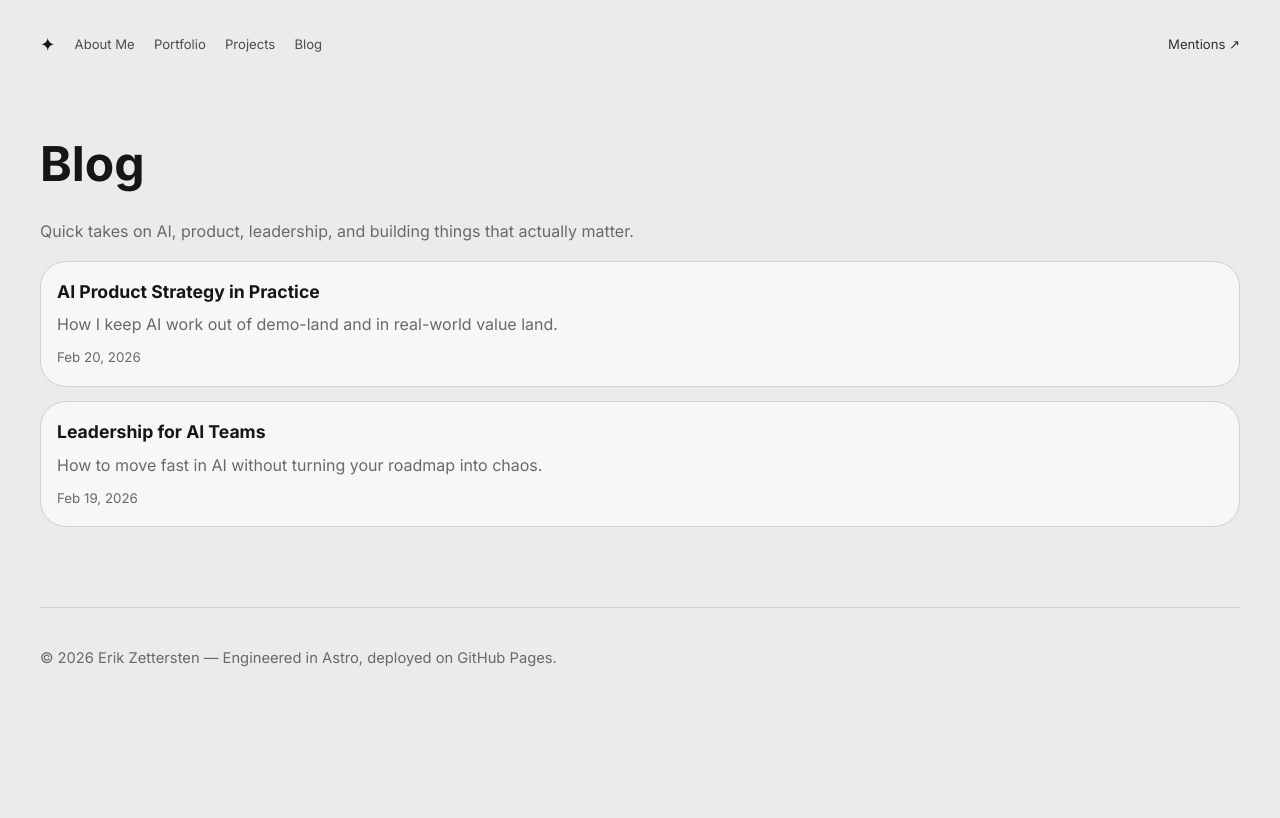
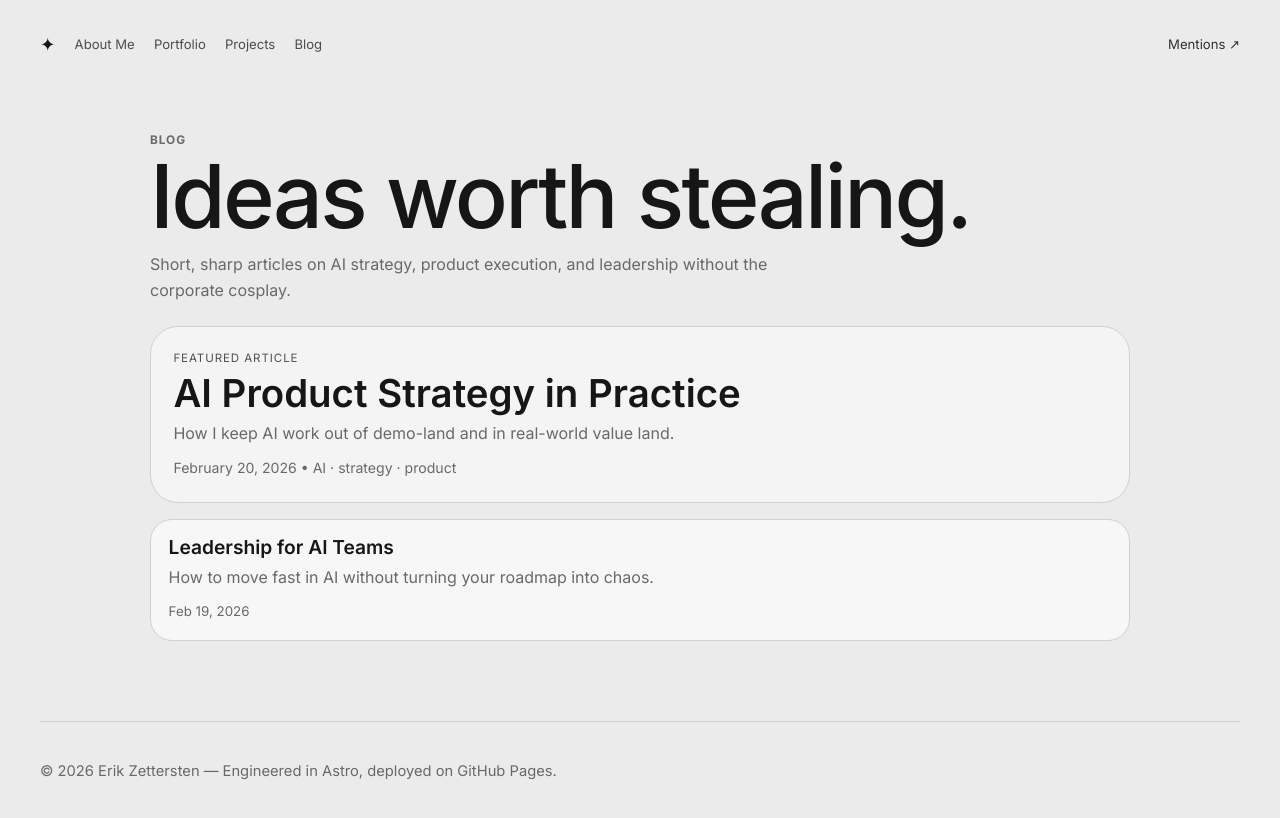
Before and after one commit to Zettersten/zettersten.com, an Astro site: page /blog in a window 1280 px wide. Built offline with nearby package versions, Linux system fonts and the light colour scheme; Astro itself is replaced by a stand-in of ours.

Commit message:
feat: elevate blog into medium-style editorial layout with featured story and improved prose

```diff
--- a/src/pages/blog/[...slug].astro
+++ b/src/pages/blog/[...slug].astro
@@ -15,10 +15,16 @@ const { Content } = await render(post);
 
 <BaseLayout title={`${post.data.title} — Erik Zettersten`} description={post.data.description}>
   <Nav />
-  <main class="container article">
+  <main class="container article-wrap">
     <a href="/blog" class="muted back">← Back to hot takes</a>
-    <h1>{post.data.title}</h1>
-    <p class="muted">{post.data.date.toLocaleDateString('en-US', { month: 'long', day: 'numeric', year: 'numeric' })}</p>
+
+    <header class="article-head">
+      <p class="kicker">Article</p>
+      <h1>{post.data.title}</h1>
+      <p class="sub muted">{post.data.description}</p>
+      <p class="muted date">{post.data.date.toLocaleDateString('en-US', { month: 'long', day: 'numeric', year: 'numeric' })}</p>
+    </header>
+
     <article class="glass prose">
       <Content />
     </article>
@@ -27,11 +33,40 @@ const { Content } = await render(post);
 </BaseLayout>
 
 <style>
-  .article { padding-top: 3rem; max-width: 780px; }
-  .back { font-weight: 600; }
-  h1 { margin: .7rem 0 .2rem; font-size: clamp(1.8rem, 5vw, 2.8rem); line-height: 1.12; }
-  .prose { margin-top: 1rem; padding: 1.2rem; }
-  .prose :global(p) { color: var(--text); }
-  .prose :global(h2), .prose :global(h3) { margin-top: 1.1rem; line-height: 1.25; }
-  .prose :global(code) { background: rgba(255,255,255,.08); padding: .15rem .35rem; border-radius: .35rem; }
+  .article-wrap { padding-top: 3rem; max-width: 860px; }
+  .back { font-size: .9rem; }
+
+  .article-head { margin-top: .75rem; }
+  .kicker { margin: 0; text-transform: uppercase; letter-spacing: .08em; color: #6a6a6a; font-size: .74rem; font-weight: 700; }
+  h1 { margin: .35rem 0 .55rem; font-size: clamp(2rem, 7vw, 4.4rem); line-height: .94; letter-spacing: -.03em; font-weight: 550; }
+  .sub { margin: 0; max-width: 62ch; font-size: 1.06rem; }
+  .date { margin-top: .75rem; font-size: .9rem; }
+
+  .prose {
+    margin-top: 1.1rem;
+    padding: 1.4rem;
+    border-radius: 28px;
+    background: #f5f5f5;
+  }
+  .prose :global(p) { color: #1f1f1f; font-size: 1.08rem; line-height: 1.85; margin: 0 0 1rem; }
+  .prose :global(h2),
+  .prose :global(h3) { margin: 1.2rem 0 .6rem; line-height: 1.15; letter-spacing: -.01em; }
+  .prose :global(h2) { font-size: clamp(1.35rem, 3.5vw, 2rem); }
+  .prose :global(h3) { font-size: clamp(1.1rem, 3vw, 1.5rem); }
+  .prose :global(ul),
+  .prose :global(ol) { margin: 0 0 1.1rem 1.2rem; }
+  .prose :global(li) { margin: .35rem 0; line-height: 1.75; }
+  .prose :global(strong) { font-weight: 650; }
+  .prose :global(code) {
+    background: #ececec;
+    border: 1px solid #dfdfdf;
+    color: #1a1a1a;
+    padding: .12rem .35rem;
+    border-radius: .35rem;
+    font-size: .92em;
+  }
+
+  @media (max-width: 760px) {
+    .prose { padding: 1rem; border-radius: 20px; }
+  }
 </style>
--- a/src/pages/blog/index.astro
+++ b/src/pages/blog/index.astro
@@ -7,32 +7,65 @@ import { getCollection } from 'astro:content';
 const posts = (await getCollection('blog', ({ data }) => !data.draft)).sort(
   (a, b) => b.data.date.getTime() - a.data.date.getTime(),
 );
+
+const featured = posts[0];
+const rest = posts.slice(1);
 ---
 
-<BaseLayout title="Blog — Erik Zettersten" description="Thoughts on AI engineering, strategy, leadership, and building products.">
+<BaseLayout title="Blog — Erik Zettersten" description="Quick takes on AI, product, leadership, and building things that actually matter.">
   <Nav />
   <main class="container page">
-    <h1>Blog</h1>
-    <p class="muted">Quick takes on AI, product, leadership, and building things that actually matter.</p>
+    <header class="hero">
+      <p class="kicker">Blog</p>
+      <h1>Ideas worth stealing.</h1>
+      <p class="muted">Short, sharp articles on AI strategy, product execution, and leadership without the corporate cosplay.</p>
+    </header>
 
-    <div class="posts">
-      {posts.map((post) => (
+    {featured && (
+      <a class="feature glass" href={`/blog/${featured.id.replace(/\.md$/, '')}/`}>
+        <p class="label">Featured article</p>
+        <h2>{featured.data.title}</h2>
+        <p class="muted">{featured.data.description}</p>
+        <div class="meta muted">
+          <span>{featured.data.date.toLocaleDateString('en-US', { month: 'long', day: 'numeric', year: 'numeric' })}</span>
+          {featured.data.tags.length > 0 && <span>• {featured.data.tags.join(' · ')}</span>}
+        </div>
+      </a>
+    )}
+
+    <section class="posts">
+      {rest.map((post) => (
         <a class="glass post" href={`/blog/${post.id.replace(/\.md$/, '')}/`}>
-          <h2>{post.data.title}</h2>
+          <h3>{post.data.title}</h3>
           <p class="muted">{post.data.description}</p>
           <small class="muted">{post.data.date.toLocaleDateString('en-US', { month: 'short', day: 'numeric', year: 'numeric' })}</small>
         </a>
       ))}
-    </div>
+    </section>
   </main>
   <Footer />
 </BaseLayout>
 
 <style>
-  .page { padding-top: 3.5rem; }
-  h1 { margin: 0; font-size: clamp(1.8rem, 5vw, 3rem); }
-  .posts { margin-top: 1rem; display: grid; gap: .9rem; }
-  .post { display: block; padding: 1rem; }
-  .post h2 { margin: 0; font-size: 1.1rem; }
-  .post p { margin: .4rem 0 .4rem; }
+  .page { padding-top: 3.8rem; max-width: 980px; }
+  .kicker { margin: 0; text-transform: uppercase; letter-spacing: .08em; color: #6a6a6a; font-size: .74rem; font-weight: 700; }
+  h1 { margin: .35rem 0 .5rem; font-size: clamp(2.1rem, 8vw, 5.5rem); line-height: .92; letter-spacing: -.03em; font-weight: 500; }
+  .hero p { max-width: 62ch; }
+
+  .feature {
+    display: block;
+    margin-top: 1.4rem;
+    padding: 1.4rem;
+    border-radius: 28px;
+    background: #f4f4f4;
+  }
+  .label { margin: 0; text-transform: uppercase; letter-spacing: .08em; font-size: .72rem; color: #505050; }
+  .feature h2 { margin: .35rem 0 .45rem; font-size: clamp(1.5rem, 4vw, 2.4rem); line-height: 1.05; font-weight: 600; }
+  .feature p { margin: 0; }
+  .meta { margin-top: .65rem; font-size: .88rem; }
+
+  .posts { margin-top: 1rem; display: grid; gap: .85rem; }
+  .post { display: block; padding: 1rem 1.1rem; border-radius: 22px; }
+  .post h3 { margin: 0; font-size: 1.2rem; line-height: 1.2; font-weight: 600; }
+  .post p { margin: .4rem 0 .45rem; }
 </style>
```
